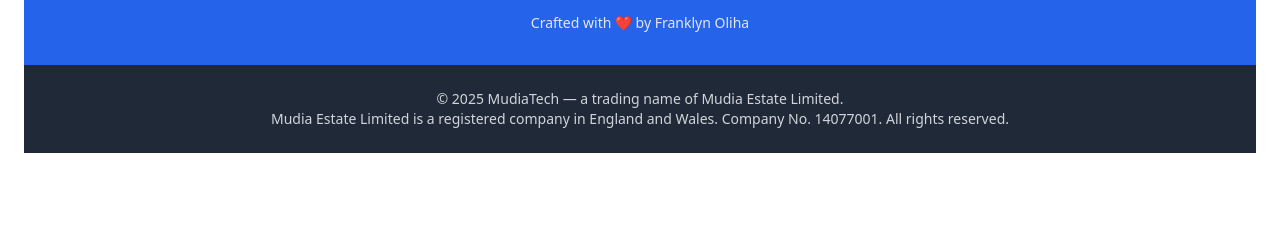
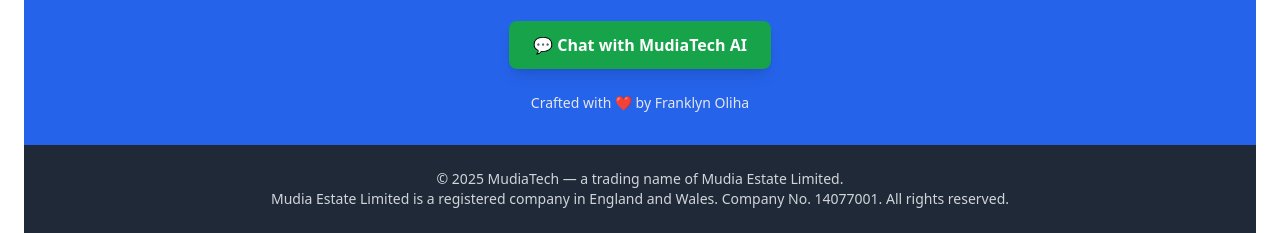
Before and after one commit to Franklyn-SWE/mudiatech-site, a plain HTML site: page index.html in a window 1280 px wide. Shown: the part 4499-4732 px from the top of the page. Before the commit the page ends 4652 px from the top, so only its background shows below. Drawn offline with nearby package versions, Linux system fonts and the light colour scheme.

```diff
--- a/index.html
+++ b/index.html
@@ -4,6 +4,9 @@
     <meta charset="UTF-8" />
     <meta name="viewport" content="width=device-width, initial-scale=1.0" />
     <title>MudiaTech</title>
+
+     <!-- Canonical Tag -->
+    <link rel="canonical" href="https://www.mudiatech.co.uk/" />
 
     <!-- Tailwind CSS CDN -->
     <script src="https://cdn.tailwindcss.com"></script>
@@ -281,6 +284,8 @@
   </div>
 
 
+
+
 <!-- About the Founder & Team -->
 <section id="team" class="py-16 px-6 bg-white text-center">
   <h3 class="text-3xl font-semibold mb-12 text-gray-800">Meet the Founder</h3>
@@ -420,7 +425,8 @@
 
 
     <!-- Footer -->
-   <footer class="bg-blue-600 dark:bg-blue-900 text-white py-8">
+   <!-- Footer -->
+<footer class="bg-blue-600 dark:bg-blue-900 text-white py-8">
   <div class="max-w-6xl mx-auto px-4 text-center">
     <div class="mt-4 flex justify-center space-x-6 text-2xl">
       <a
@@ -452,8 +458,21 @@
       </a>
     </div>
 
-    <p class="mt-4 text-sm text-gray-200">
-      Crafted with <span class="text-red-400">❤️</span> by <span class="font-medium">Franklyn Oliha</span>
+    <!-- Chat with MudiaTech AI Button -->
+    <div class="mt-6">
+      <a
+        href="https://chatgpt.com/g/g-68a797c322f4819199189da13690ce80-mudiatech-ai-agent"
+        target="_blank"
+        rel="noopener noreferrer"
+        class="inline-block bg-green-600 hover:bg-green-700 text-white font-semibold px-6 py-3 rounded-lg shadow-lg transition"
+      >
+        💬 Chat with MudiaTech AI
+      </a>
+    </div>
+
+    <p class="mt-6 text-sm text-gray-200">
+      Crafted with <span class="text-red-400">❤️</span> by
+      <span class="font-medium">Franklyn Oliha</span>
     </p>
   </div>
 </footer>
```
Also changed, not shown: assets/logo7.1.png (added), assets/logo7.png (added).
